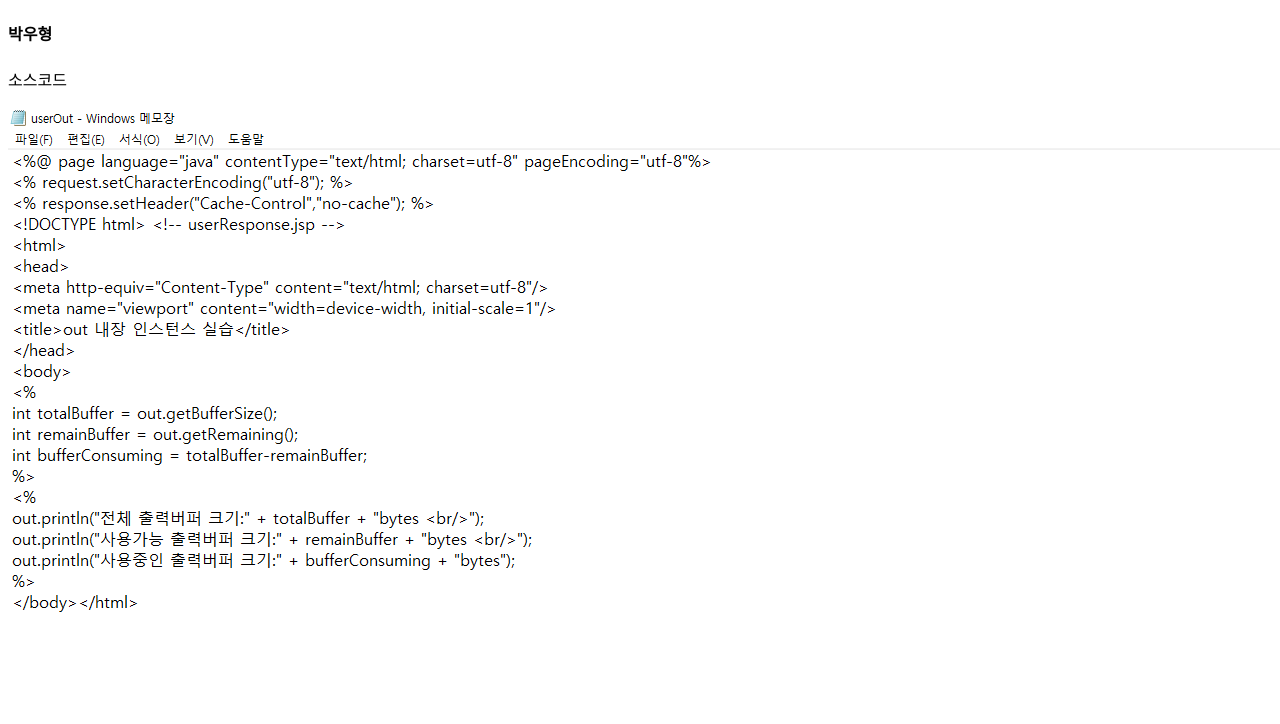
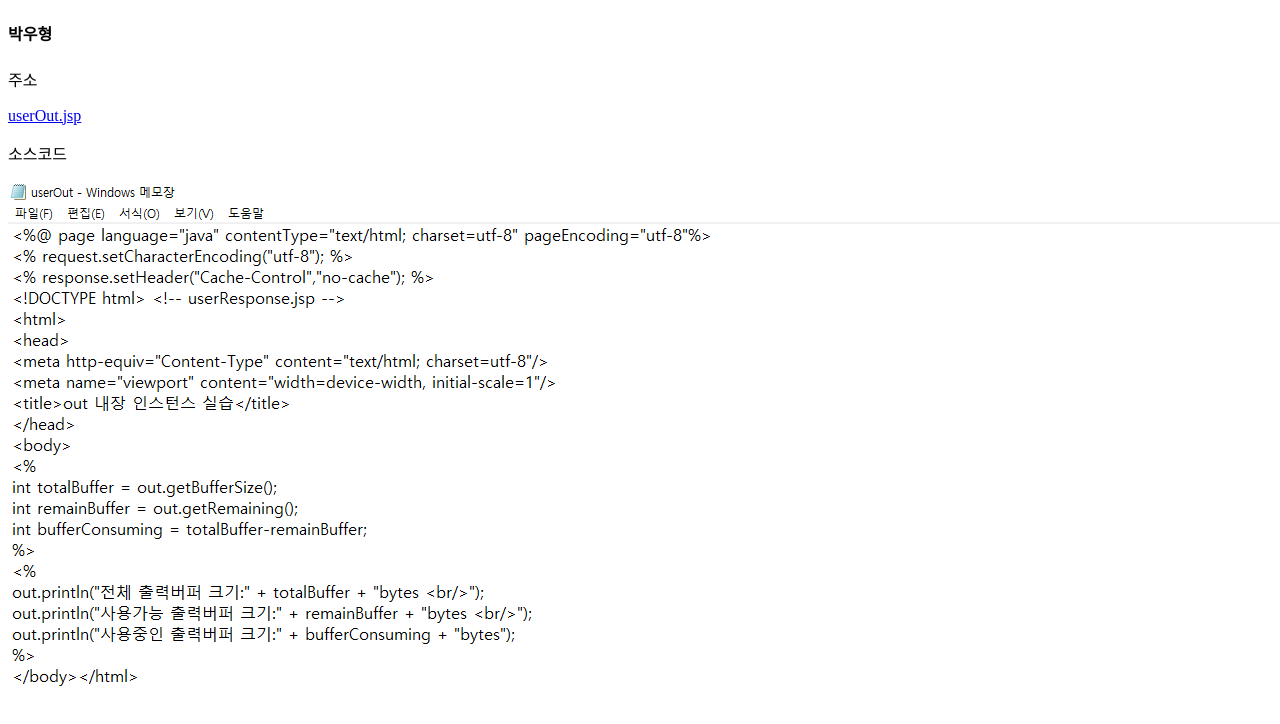
Before and after one commit to qqqa4337/qqqa4337.github.io, a plain HTML site: page homework11.html in a window 1280 px wide. Shown: the top 724 px of the page. Drawn offline with nearby package versions, Linux system fonts and the light colour scheme.

Commit message:
Update homework11.html

```diff
--- a/homework11.html
+++ b/homework11.html
@@ -9,6 +9,8 @@
 <title>박우형 자바 홈페이지</title></head>
 <body><header></header><section>
   <h4>박우형</h4>
+  <p>주소</p>
+  <a href="http://203.237.142.245/~s20151638/week4/userOut.jsp" target="_blank">userOut.jsp</a>
   <p>소스코드</p>
   <picture>
     <source media="(min-width:768px)"srcset="https://qqqa4337.github.io/week4실습소스3.png"/>
```
